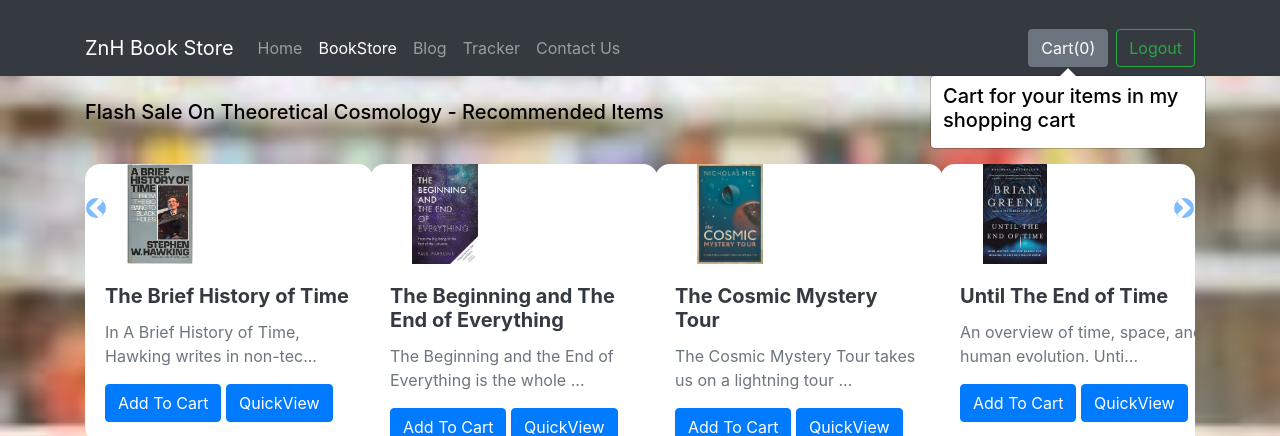
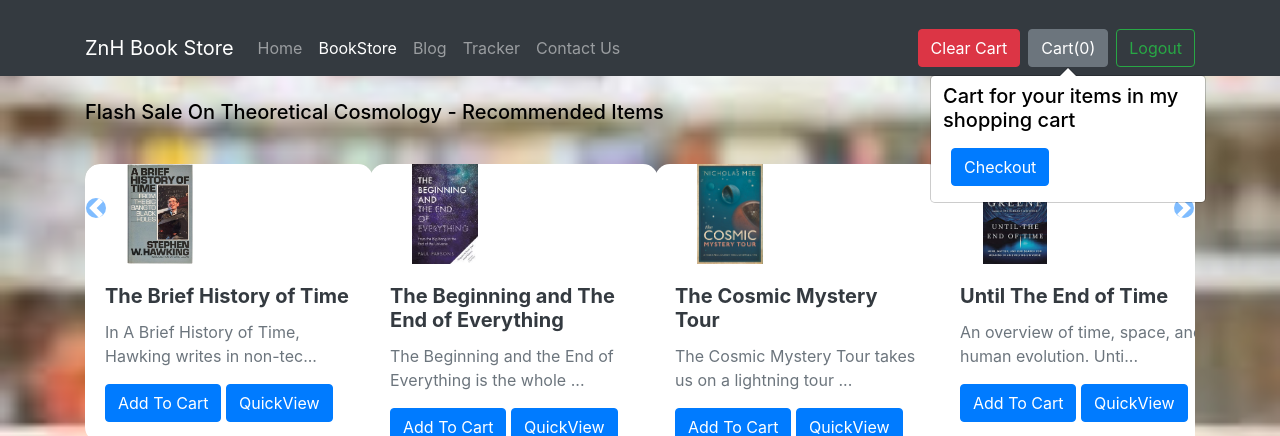
Before and after one commit to SyedHassanUlHaq/ZnHBookStore, a Django app: page /BookStore/ in a window 1280 px wide. Shown: the top 436 px of the page. Run offline with Django 5.2, Linux system fonts and the light colour scheme; data comes from the database, SQL or seed files in the repository; some libraries are stand-ins or nearby versions.

Commit message:
fixed checkout button

```diff
--- a/ZnHBookStore/ZnHBookStore/templates/BookStore/index.html
+++ b/ZnHBookStore/ZnHBookStore/templates/BookStore/index.html
@@ -101,7 +101,8 @@
             <a class="nav-link" href="/contact/">Contact Us</a>
           </li>
         </ul>
-        <button type="button" class="btn btn-secondary mx-2" id="popcart" data-container="body" data-toggle="popover" data-placement="bottom" data-html="true" data-content="Vivamus sagittis lacus vel augue laoreet rutrum faucibus.">
+        </a> <button class='btn btn-danger' onclick='clearCart()' id='clearCart'>Clear Cart</button>
+        <button type="button" class="btn btn-secondary mx-2" id="popcart" data-container="body" data-toggle="popover" data-placement="bottom" data-html="true">
           Cart(<span id="cart">0</span>)
         </button>
       </div>
@@ -133,7 +134,7 @@
                   <div class="card-body">
                     <h5 class="card-title">{{i.book_name}}</h5>
                     <p class="card-text">{{i.desc|slice:"0:53"}}...</p>
-                    <button id="pr{{i.id}}" class="btn btn-primary cart">Add To Cart</button>
+                    <button id="pr{{i.book_id}}" class="btn btn-primary cart">Add To Cart</button>
                     <a href="/book/{{i.book_id}}"><button id="qv{{i.book_id}}" class="btn btn-primary cart">QuickView</button></a>
                   </div>
                 </div>
@@ -163,22 +164,17 @@
   <script src="https://cdn.jsdelivr.net/npm/popper.js@1.16.0/dist/umd/popper.min.js" integrity="sha384-Q6E9RHvbIyZFJoft+2mJbHaEWldlvI9IOYy5n3zV9zzTtmI3UksdQRVvoxMfooAo" crossorigin="anonymous"></script>
   <script src="https://stackpath.bootstrapcdn.com/bootstrap/4.5.0/js/bootstrap.min.js" integrity="sha384-OgVRvuATP1z7JjHLkuOU7Xw704+h835Lr+6QL9UvYjZE3Ipu6Tp75j7Bh/kR0JKI" crossorigin="anonymous"></script>
   <script>
+    document.addEventListener('DOMContentLoaded', function() {
       // Initialize the cart from localStorage
-    if (localStorage.getItem('cart') == null) {
-        var cart = {};
-    } else {
-        var cart = JSON.parse(localStorage.getItem('cart'));
+      let cart = localStorage.getItem('cart') ? JSON.parse(localStorage.getItem('cart')) : {};
+
+      // Update the cart count on page load
       updateCart(cart);
-    }
 
       // If the add to cart button is clicked, add/increment the item
       $(document).on('click', 'button.cart', function(){
-        var idstr = this.id.toString();
-        if (cart[idstr] != undefined) {
-            cart[idstr] += 1;
-        } else {
-            cart[idstr] = 1;
-        }
+          let idstr = this.id.toString();
+          cart[idstr] = cart[idstr] ? cart[idstr] + 1 : 1;
           updateCart(cart);
       });
 
@@ -187,29 +183,25 @@
       updatePopover(cart);
 
       function updatePopover(cart) {
-        // console.log('We are inside updatePopover');
-        var popStr = "<h5> Cart for your items in my shopping cart </h5><div class='mx-2 my-2'>";
-        var i = 1;
-        for (var item in cart) {
-            var itemElement = document.getElementById('pr' + item.slice(2));
+          let popStr = "<h5> Cart for your items in my shopping cart </h5><div class='mx-2 my-2'>";
+          let i = 1;
+          for (let item in cart) {
+              let itemElement = document.getElementById('pr' + item.slice(2));
               if (itemElement) {
-                var itemName = itemElement.closest('.card-body').querySelector('.card-title').innerHTML;
-                popStr += "<b>" + i + "</b>. ";
-                popStr += itemName.slice(0, 19) + "... Qty: " + cart[item] + '<br>';
+                  let itemName = itemElement.closest('.card-body').querySelector('.card-title').innerHTML;
+                  popStr += `<b>${i}</b>. ${itemName.slice(0, 19)}... Qty: ${cart[item]}<br>`;
                   i += 1;
               }
           }
-        popStr += "</div> <a href='/checkout/'><button class='btn btn-primary' id ='checkout'>Checkout</button></a> <button class='btn btn-primary' onclick='clearCart()' id ='clearCart'>Clear Cart</button>";
-        // console.log(popStr);
-        $('#popcart').attr('data-content', popStr);
-        $('#popcart').popover('show');
+          popStr += `<div class='d-flex justify-content-between mt-3'><a href='/checkout/' class='btn btn-primary' id='checkout'>Checkout</a> <button class='btn btn-danger' onclick='clearCart()' id='clearCart'>Clear Cart</button></div>`;
+          $('#popcart').attr('data-content', popStr).popover('show');
       }
 
       function clearCart() {
-        for (var item in cart) {
-            var itemElement = document.getElementById('div' + item);
+          for (let item in cart) {
+              let itemElement = document.getElementById('div' + item);
               if (itemElement) {
-                itemElement.innerHTML = '<button id="' + item + '" class="btn btn-primary cart">Add To Cart</button>';
+                  itemElement.innerHTML = `<button id="${item}" class="btn btn-primary cart">Add To Cart</button>`;
               }
           }
           localStorage.clear();
@@ -218,23 +210,22 @@
       }
 
       function updateCart(cart) {
-        var sum = 0;
-        for (var item in cart) {
+          let sum = 0;
+          for (let item in cart) {
               sum += cart[item];
-            var itemElement = document.getElementById('div' + item);
+              let itemElement = document.getElementById('div' + item);
               if (itemElement) {
-                itemElement.innerHTML = "<button id='minus" + item + "' class='btn btn-primary minus'>-</button> <span id='val" + item + "'>" + cart[item] + "</span> <button id='plus" + item + "' class='btn btn-primary plus'> + </button>";
+                  itemElement.innerHTML = `<button id="minus${item}" class="btn btn-primary minus">-</button> <span id="val${item}">${cart[item]}</span> <button id="plus${item}" class="btn btn-primary plus"> + </button>`;
               }
           }
           localStorage.setItem('cart', JSON.stringify(cart));
           document.getElementById('cart').innerHTML = sum;
-        // console.log(cart);
           updatePopover(cart);
       }
 
       // If plus or minus button is clicked, change the cart as well as the display value
       $(document).on("click", "button.minus", function() {
-        var a = this.id.slice(7);
+          let a = this.id.slice(7);
           cart['pr' + a] = cart['pr' + a] - 1;
           cart['pr' + a] = Math.max(0, cart['pr' + a]);
           document.getElementById('valpr' + a).innerHTML = cart['pr' + a];
@@ -242,11 +233,12 @@
       });
 
       $(document).on("click", "button.plus", function() {
-        var a = this.id.slice(6);
+          let a = this.id.slice(6);
           cart['pr' + a] += 1;
           document.getElementById('valpr' + a).innerHTML = cart['pr' + a];
           updateCart(cart);
       });
+    });
   </script>
 </body>
 </html>
```
Lines whose indentation alone changed are shown as unchanged.
